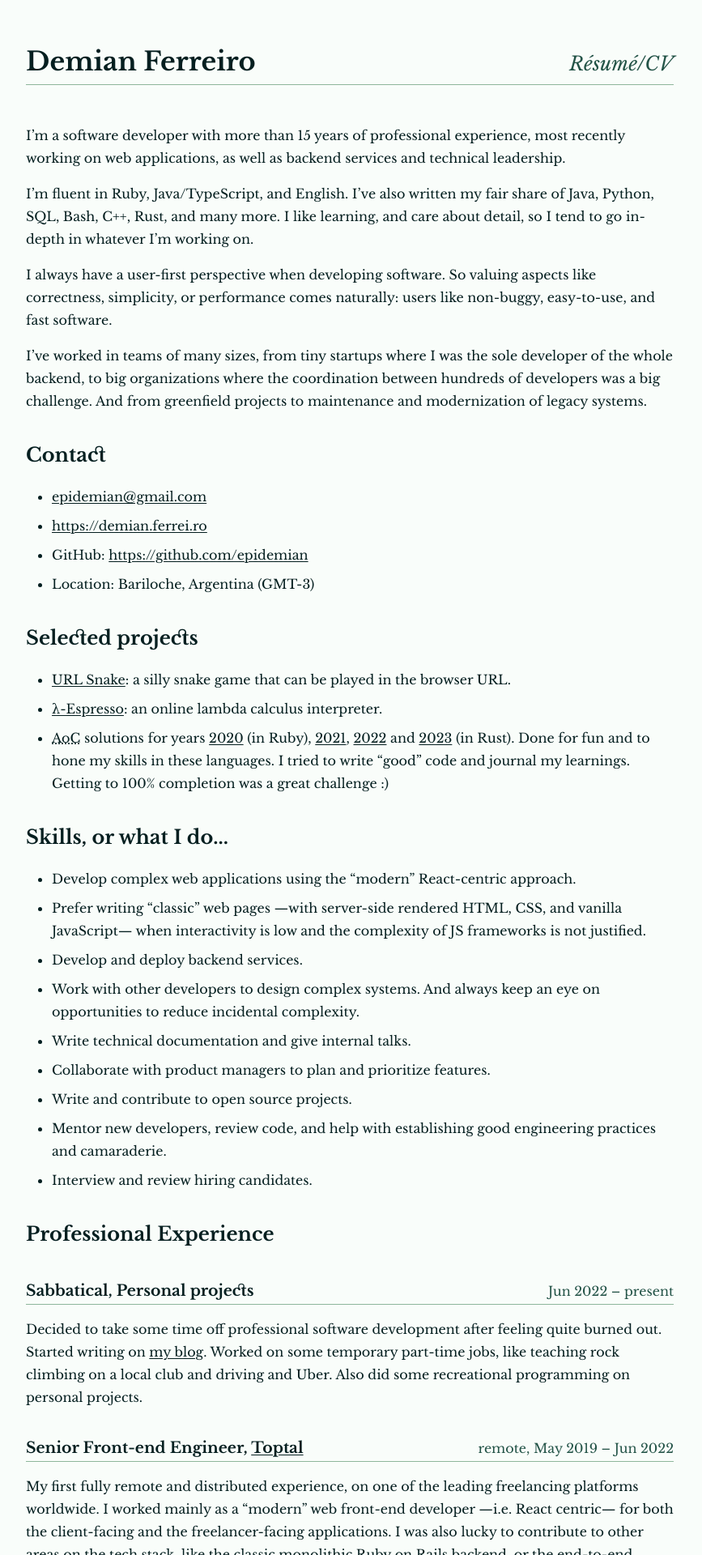
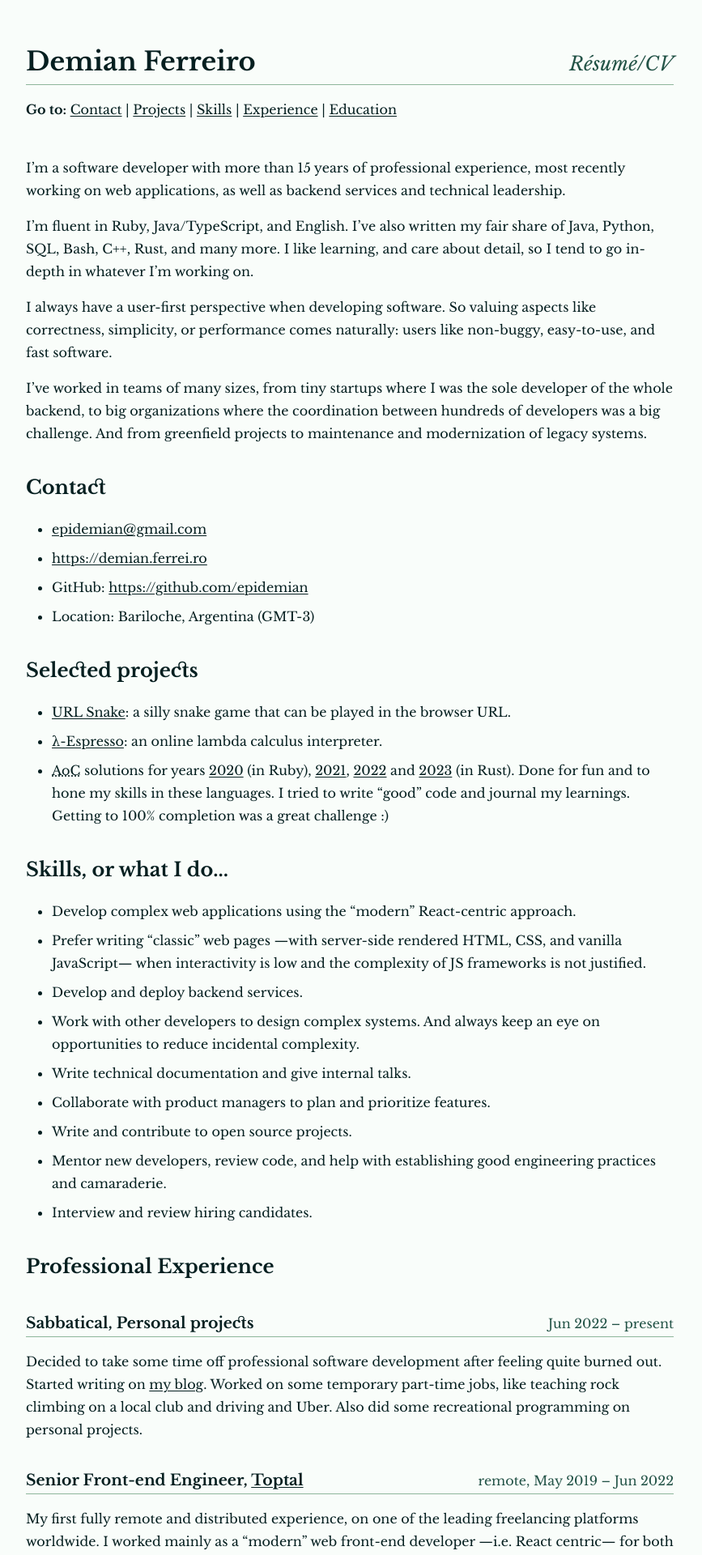
Before and after one commit to epidemian/epidemian.github.io, a Jekyll site: the page built from resume.md, in a window 1280 px wide. Shown: the top 1920 px of the page at 81% size, without its empty margins (208-1075 px from the left). Built offline with Jekyll 4.4.1, drawn with Linux system fonts in a browser that asks for light colours.

Commit message:
Résumé: add index
This should also be a good place to have a link to the PDF version.

```diff
--- a/_data/resume_en.yaml
+++ b/_data/resume_en.yaml
@@ -1,6 +1,9 @@
 subtitle: Résumé/CV
+index_label: 'Go to:'
 sections:
   - content: |
+      **Go to:** [Contact](#contact) \| [Projects](#projects) \| [Skills](#skills) \| [Experience](#work) \| [Education](#education)<br><br>
+
       I'm a software developer with more than 15 years of professional experience, most recently working on web applications, as well as backend services and technical leadership.
 
       I'm fluent in Ruby, Java/TypeScript, and English. I've also written my fair share of Java, Python, SQL, Bash, C++, Rust, and many more. I like learning, and care about detail, so I tend to go in-depth in whatever I'm working on.
@@ -10,17 +13,20 @@ sections:
       I've worked in teams of many sizes, from tiny startups where I was the sole developer of the whole backend, to big organizations where the coordination between hundreds of developers was a big challenge. And from greenfield projects to maintenance and modernization of legacy systems.
 
   - title: Contact
+    slug: contact
     content: |
       - <epidemian@gmail.com>
       - <https://demian.ferrei.ro>
       - GitHub: <https://github.com/epidemian>
       - Location: Bariloche, Argentina (GMT-3)
   - title: Selected projects
+    slug: projects
     content: |
       - [URL Snake](https://demian.ferrei.ro/snake): a silly snake game that can be played in the browser URL.
       - [λ-Espresso](https://demian.ferrei.ro/lambda-espresso/): an online lambda calculus interpreter.
       - <abbr title="Advent of Code">AoC</abbr> solutions for years [2020](https://github.com/epidemian/advent-of-code-2020) (in Ruby), [2021](https://github.com/epidemian/advent-of-code-2021), [2022](https://github.com/epidemian/advent-of-code-2022) and [2023](https://github.com/epidemian/advent-of-code-2023) (in Rust). Done for fun and to hone my skills in these languages. I tried to write "good" code and journal my learnings. Getting to 100% completion was a great challenge :)
   - title: Skills, or what I do...
+    slug: skills
     content: |
       - Develop complex web applications using the "modern" React-centric approach.
       - Prefer writing "classic" web pages —with server-side rendered HTML, CSS, and vanilla JavaScript— when interactivity is low and the complexity of JS frameworks is not justified.
@@ -32,6 +38,7 @@ sections:
       - Mentor new developers, review code, and help with establishing good engineering practices and camaraderie.
       - Interview and review hiring candidates.
   - title: Professional Experience
+    slug: work
     items:
       - role: Sabbatical
         org: Personal projects
@@ -100,6 +107,7 @@ sections:
           For my first job as a programmer I had the fortune of developing video games. Even though they were Flash games, it was a ton of fun.
         buzzwords: [Flash, ActionScript 3]
   - title: Education & Teaching
+    slug: education
     items:
       - role: Software Engineering
         org: Universidad de Buenos Aires
--- a/_layouts/resume.html
+++ b/_layouts/resume.html
@@ -8,7 +8,7 @@ layout: default
 body:has(.resume) .wrapper {
   max-width: 800px;
 }
-.resume h1 { font-size: 2rem; margin-bottom: 3rem; }
+.resume h1 { font-size: 2rem; }
 .resume h2 { font-size: 1.5rem; margin-top: 2rem; }
 .resume h3 { font-size: 1.18rem; margin-top: 2rem; }
 .resume li { margin-bottom: 0.5rem; }
@@ -46,7 +46,7 @@ body:has(.resume) .wrapper {
     <span class="subtitle">{{ resume.subtitle }}</span>
   </h1>
   {%- for section in resume.sections -%}
-    {% if section.title %}<h2>{{ section.title }}</h2>{% endif %}
+    {% if section.title %}<h2 id="{{ section.slug }}">{{ section.title }}</h2>{% endif %}
     {{ section.content | markdownify }}
     {%- for item in section.items -%}
       <h3 class="wide-heading">
```
